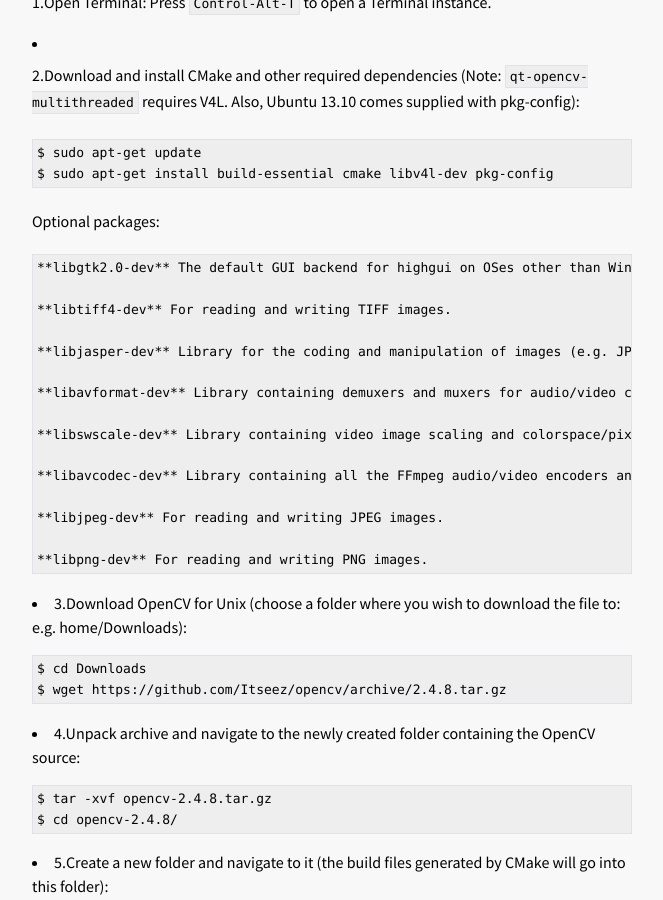
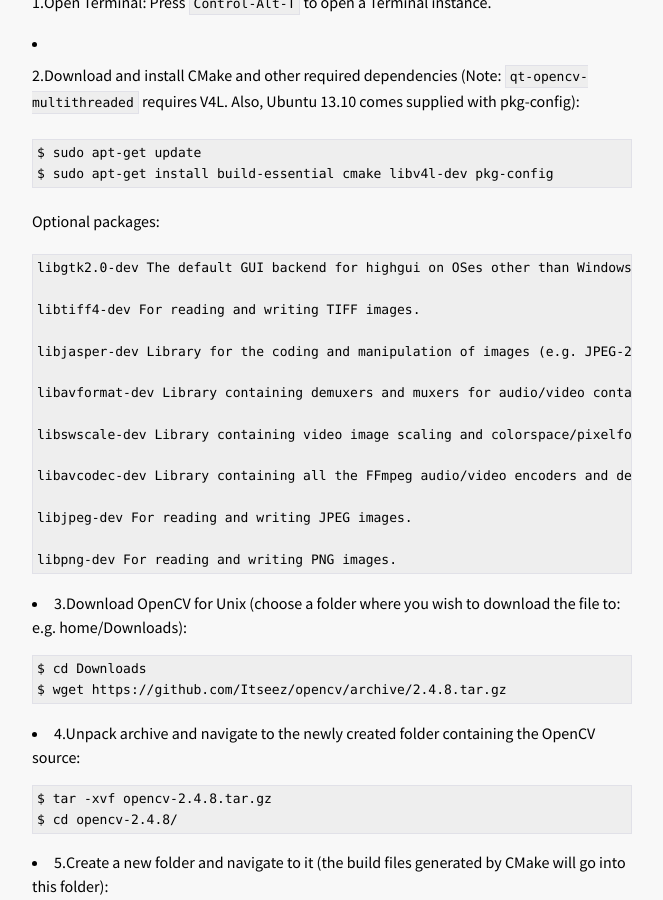
Before and after one commit to ionvision/ionvision.github.io.bk, a Jekyll site: the page built from notes/install-Qt-OpenCV-Ubuntu.md, in a window 1280 px wide and 900 px high, scrolled down 685 px. Shown: the whole window, without its empty margins (308-971 px from the left). Built offline with Jekyll 4.4.1, drawn with Linux system fonts in a browser that asks for light colours; some web fonts are replaced; Markdown is read by kramdown in place of the engine named in the settings; comment, search, counter and statistics services are not loaded.

Commit message:
Revert "fix"
This reverts commit 0bc56859a80323b0b49e7f3835ba177c145e9165.

````diff
--- a/notes/install-Qt-OpenCV-Ubuntu.md
+++ b/notes/install-Qt-OpenCV-Ubuntu.md
@@ -38,21 +38,21 @@ $ sudo apt-get install build-essential cmake libv4l-dev pkg-config
 Optional packages:
 
 ```
-**libgtk2.0-dev** The default GUI backend for highgui on OSes other than Windows and MacOSX.
+libgtk2.0-dev The default GUI backend for highgui on OSes other than Windows and MacOSX.
 
-**libtiff4-dev** For reading and writing TIFF images.
+libtiff4-dev For reading and writing TIFF images.
 
-**libjasper-dev** Library for the coding and manipulation of images (e.g. JPEG-2000 format).
+libjasper-dev Library for the coding and manipulation of images (e.g. JPEG-2000 format).
 
-**libavformat-dev** Library containing demuxers and muxers for audio/video container formats.
+libavformat-dev Library containing demuxers and muxers for audio/video container formats.
 
-**libswscale-dev** Library containing video image scaling and colorspace/pixelformat conversion routines.
+libswscale-dev Library containing video image scaling and colorspace/pixelformat conversion routines.
 
-**libavcodec-dev** Library containing all the FFmpeg audio/video encoders and decoders.
+libavcodec-dev Library containing all the FFmpeg audio/video encoders and decoders.
 
-**libjpeg-dev** For reading and writing JPEG images.
+libjpeg-dev For reading and writing JPEG images.
 
-**libpng-dev** For reading and writing PNG images.
+libpng-dev For reading and writing PNG images.
 ```
 
 - 3.Download OpenCV for Unix (choose a folder where you wish to download the file to: e.g. home/Downloads):
````
